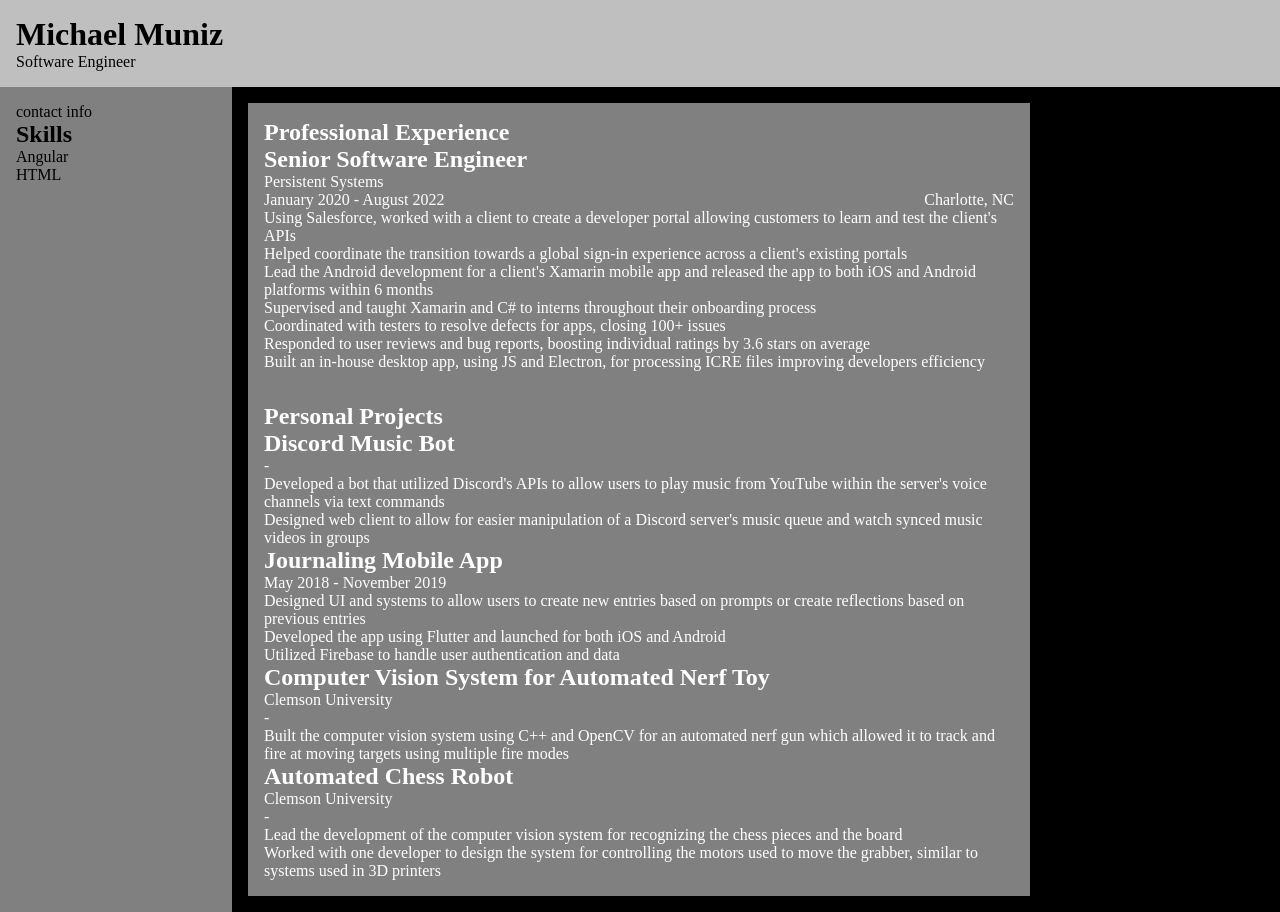
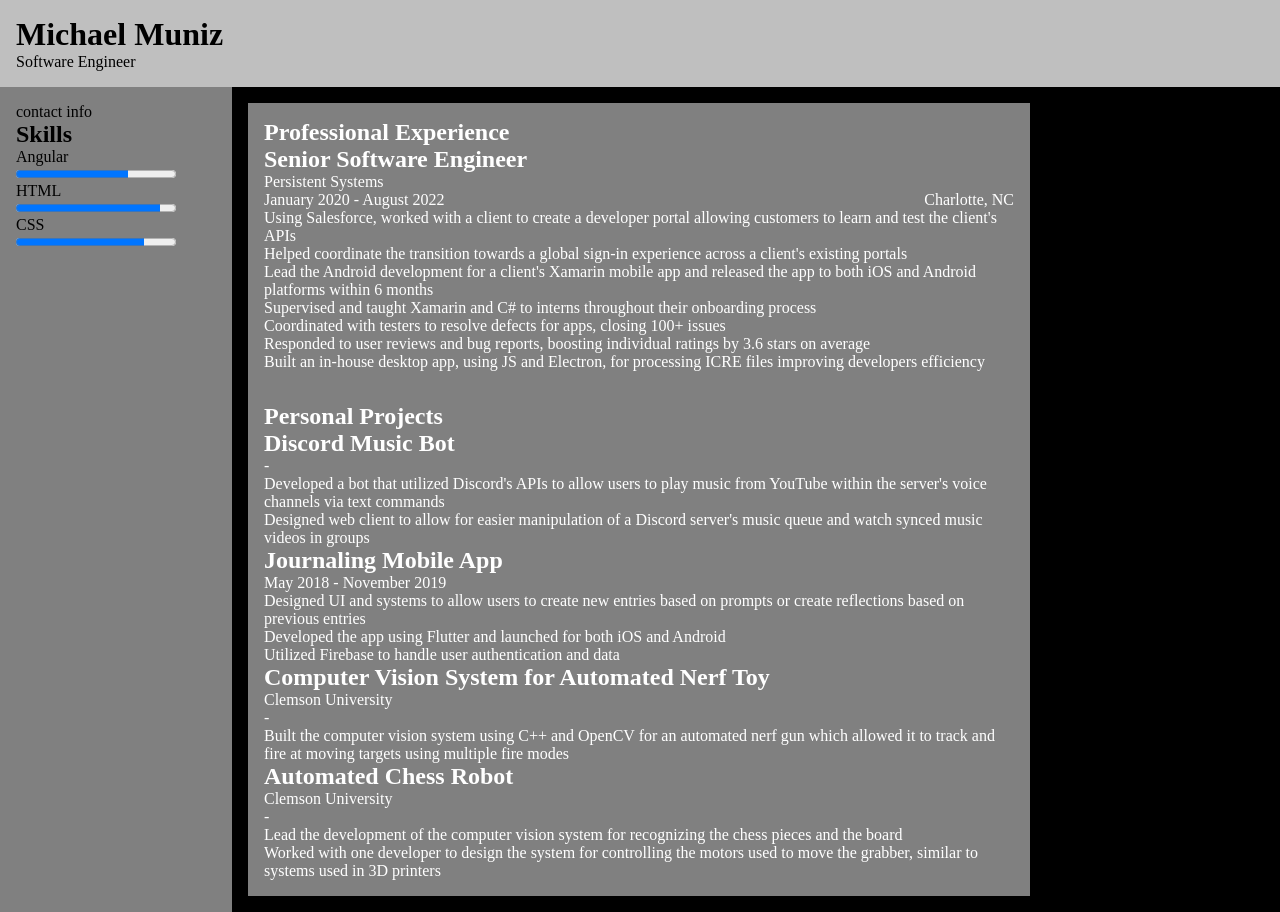
Before and after one commit to mcm218/resume-website, an Angular app: page / in a window 1280 px wide. Built offline with nearby package versions, Linux system fonts and the light colour scheme.

Commit message:
add skill cards and update skill list

```diff
--- a/src/app/app.module.ts
+++ b/src/app/app.module.ts
@@ -8,6 +8,7 @@ import { ContactComponent } from './contact/contact.component';
 import { SkillsListComponent } from './skills-list/skills-list.component';
 import { ExperienceListComponent } from './experience-list/experience-list.component';
 import { ExperienceCardComponent } from './experience-card/experience-card.component';
+import { SkillCardComponent } from './skill-card/skill-card.component';
 
 @NgModule({
   declarations: [
@@ -16,7 +17,8 @@ import { ExperienceCardComponent } from './experience-card/experience-card.compo
     ContactComponent,
     SkillsListComponent,
     ExperienceListComponent,
-    ExperienceCardComponent
+    ExperienceCardComponent,
+    SkillCardComponent
   ],
   imports: [
     BrowserModule,
--- /dev/null
+++ b/src/app/skill-card/skill-card.component.html
@@ -0,0 +1,2 @@
+<label [for]="title">{{ title }}</label>
+<progress [id]="title" max="10" [value]="skill">{{ skill }}/10 </progress>
--- /dev/null
+++ b/src/app/skill-card/skill-card.component.scss
@@ -0,0 +1,3 @@
+label, progress {
+    display: block;
+}
--- /dev/null
+++ b/src/app/skill-card/skill-card.component.ts
@@ -0,0 +1,18 @@
+import { Component, Input, OnInit } from '@angular/core';
+
+@Component({
+  selector: 'app-skill-card',
+  templateUrl: './skill-card.component.html',
+  styleUrls: ['./skill-card.component.scss']
+})
+export class SkillCardComponent implements OnInit {
+
+  @Input () title: string = '';
+  @Input () skill: number = 0;
+
+  constructor() { }
+
+  ngOnInit(): void {
+  }
+
+}
--- a/src/app/skills-list/skills-list.component.html
+++ b/src/app/skills-list/skills-list.component.html
@@ -1,9 +1,6 @@
 <h2>
     Skills
 </h2>
-<p>
-    Angular
-</p>
-<p>
-    HTML
-</p>
+<ul>
+    <li *ngFor="let skill of skills"><app-skill-card [title]="skill.title" [skill]="skill.skill"></app-skill-card></li>
+</ul>
--- a/src/app/skills-list/skills-list.component.ts
+++ b/src/app/skills-list/skills-list.component.ts
@@ -1,4 +1,4 @@
-import { Component, OnInit } from '@angular/core';
+import { Component, Input, OnInit } from '@angular/core';
 
 @Component({
   selector: 'app-skills-list',
@@ -7,9 +7,23 @@ import { Component, OnInit } from '@angular/core';
 })
 export class SkillsListComponent implements OnInit {
 
+  @Input () skills: Array<any> = new Array <any> ();
+
   constructor() { }
 
   ngOnInit() {
+    this.skills.push ({
+      title: "Angular",
+      skill: 7
+    });
+    this.skills.push ({
+      title: "HTML",
+      skill: 9
+    });
+    this.skills.push ({
+      title: "CSS",
+      skill: 8
+    });
   }
 
 }
```
Also changed, not shown: 1 other file (tests, documents, lock files or other folders).
